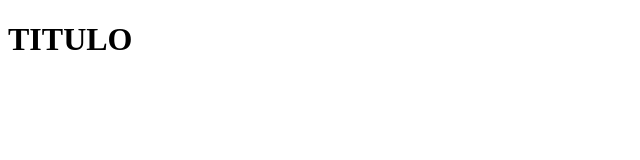
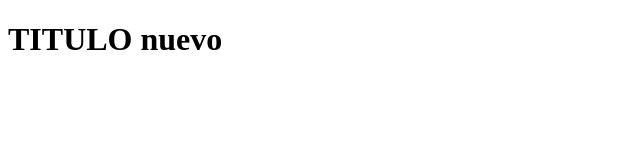
Before and after one commit to pierrereyes/hellogit, a plain HTML site: page index.html in a window 1280 px wide. Shown: the whole page, without its empty margins (0-640 px from the left). Drawn offline with Linux system fonts and the light colour scheme.

Commit message:
se modifico titulo index

```diff
--- a/index.html
+++ b/index.html
@@ -7,6 +7,6 @@
     <title>Demo Git</title>
 </head>
 <body>
-<H1>TITULO</H1>
+<H1>TITULO nuevo</H1>
 </body>
 </html>
```
